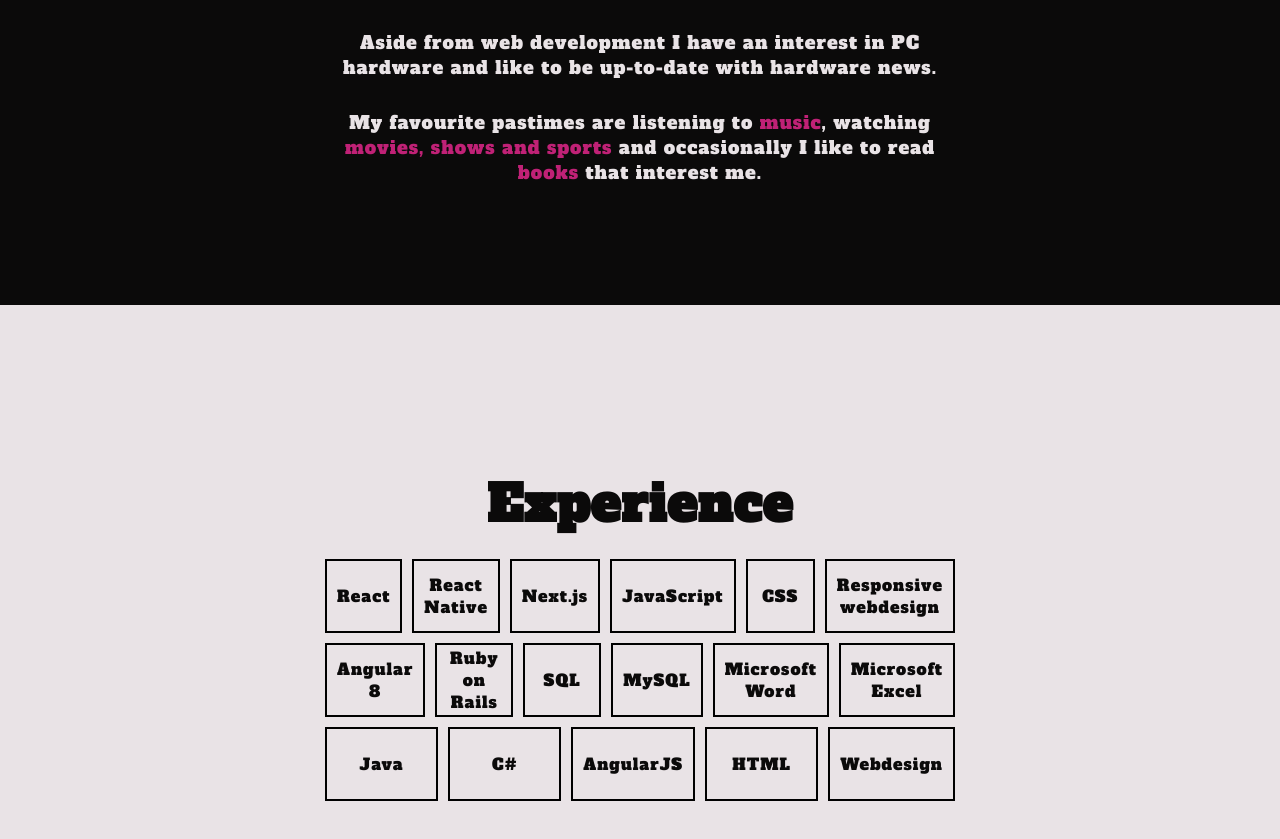
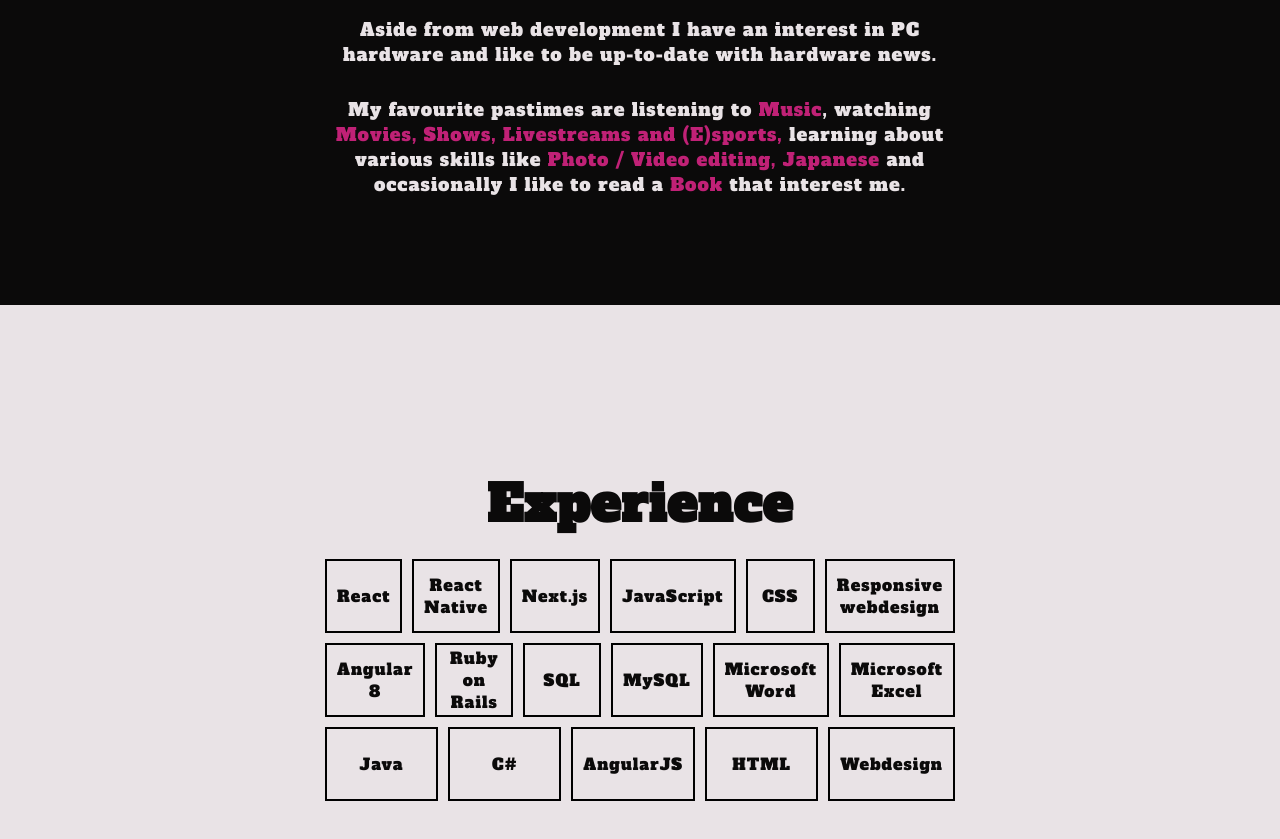
Before and after one commit to JessevanBree/new.jessevanbree.nl, a Next.js app: page / in a window 1280 px wide. Shown: the part 995-1834 px from the top of the page. Built offline with nearby package versions, Linux system fonts and the light colour scheme.

Commit message:
about me

```diff
--- a/src/components/about/index.tsx
+++ b/src/components/about/index.tsx
@@ -17,9 +17,10 @@
         Aside from web development I have an interest in PC hardware and like to be up-to-date with hardware news.
       </TextArea>
       <TextArea>
-        My favourite pastimes are listening to <TextDecoration colorId="purple">music</TextDecoration>,
-        watching <TextDecoration colorId="purple">movies, shows and sports </TextDecoration>
-        and occasionally I like to read <TextDecoration colorId="purple">books</TextDecoration> that interest me.
+        My favourite pastimes are listening to <TextDecoration colorId="purple">Music</TextDecoration>,
+        watching <TextDecoration colorId="purple">Movies, Shows, Livestreams and (E)sports, </TextDecoration>
+        learning about various skills like <TextDecoration colorId="purple">Photo / Video editing, Japanese </TextDecoration>
+        and occasionally I like to read a <TextDecoration colorId="purple">Book</TextDecoration> that interest me.
       </TextArea>
     </Segment>
   )
```
